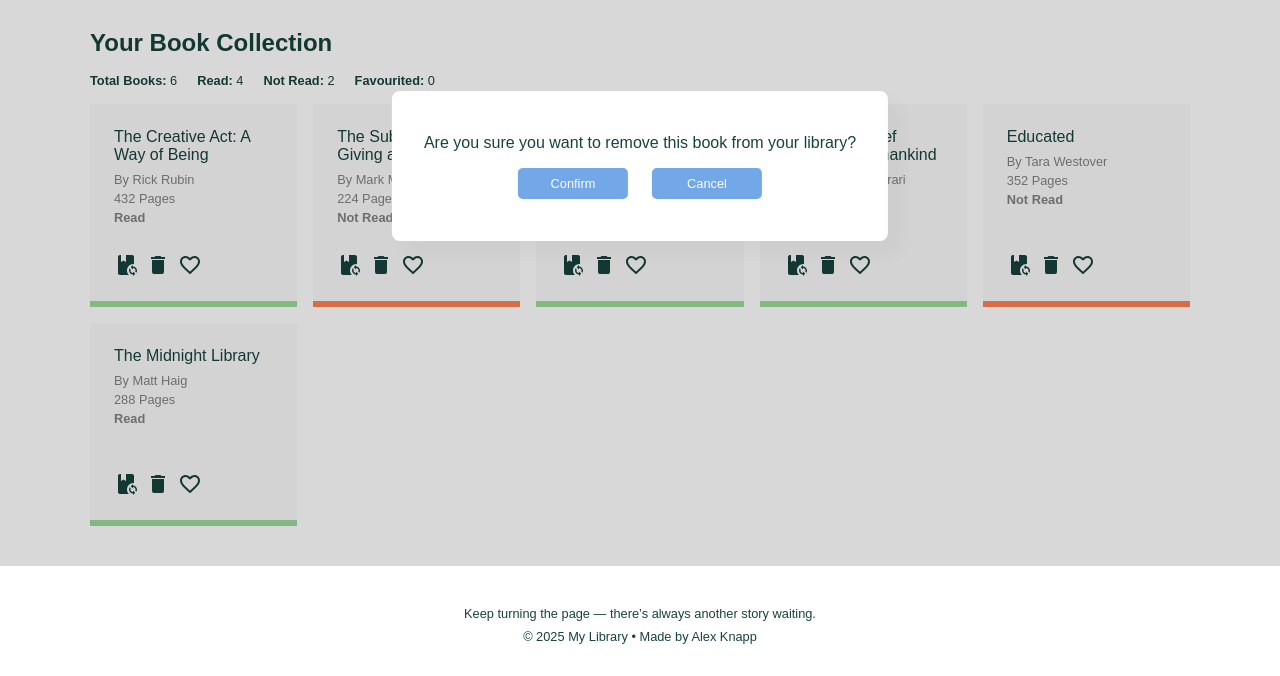
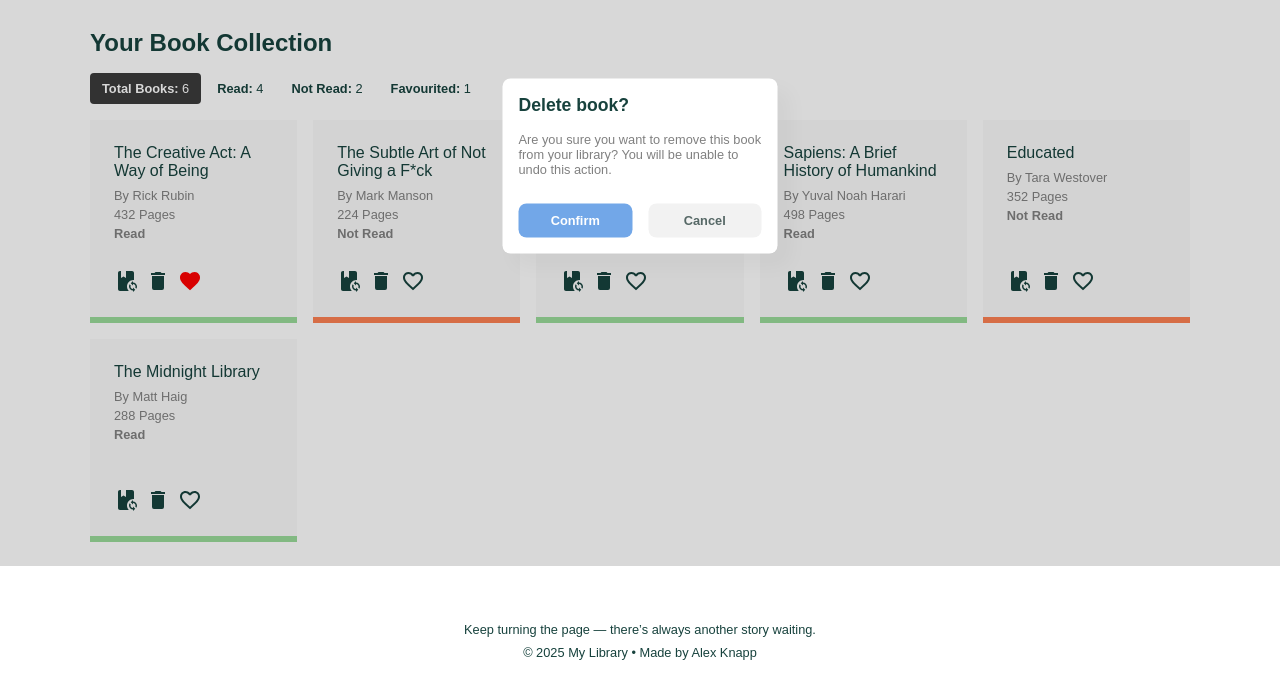
Before and after one commit to Schnappo90/library-project, a website: page index.html in a window 1280 px wide. Both pictures are taken after a click on the element 158 px from the left and 499 px from the top of the page. Shown: the part 234-910 px from the top of the page. Drawn offline with Linux system fonts and the light colour scheme.

Commit message:
Fix bug on delete alert

```diff
--- a/app.js
+++ b/app.js
@@ -45,12 +45,12 @@ overlay.addEventListener("click", () => {
    3. BOOK CONSTRUCTOR & METHODS
 ====================================== */
 
-function Book(title, author, pages, isRead) {
+function Book(title, author, pages, isRead, isFavourite = false) {
   this.title = title;
   this.author = author;
   this.pages = pages;
   this.isRead = Boolean(isRead);
-  this.isFavourite = false;
+  this.isFavourite = isFavourite;
   this.id = crypto.randomUUID();
 }
 
@@ -70,8 +70,8 @@ Book.prototype.toggleFavourite = function () {
    4. CORE DATA FUNCTIONS
 ====================================== */
 
-function addBookToLibrary(title, author, pages, isRead) {
-  const newBook = new Book(title, author, pages, isRead);
+function addBookToLibrary(title, author, pages, isRead, isFavourite) {
+  const newBook = new Book(title, author, pages, isRead, isFavourite);
   myLibrary.unshift(newBook);
 }
 
@@ -80,28 +80,22 @@ function removeFromLibrary(indexNum) {
   myLibrary.splice(indexNum, 1);
 }
 
-// function removeBookItem(e) {
-//   const card = e.currentTarget.closest(".book-card");
-//   const selectedBook = card.dataset.id;
-//   const indexToDelete = myLibrary.findIndex(
-//     (element) => element.id === selectedBook
-//   );
-//   myLibrary.splice(indexToDelete, 1);
-// }
-
 function showDeleteAlert(selectedBookId) {
   const alert = document.createElement("div");
   alert.classList.add("alert");
 
   alert.innerHTML =
-    '<p>Are you sure you want to remove this book from your library?</p><div class="buttons-group"><button class="confirm-btn btn">Confirm</button><button class="cancel-btn btn">Cancel</button></div>';
+    '<div class="alert-content"><h3 class="alert-title">Delete book?</h3><p>Are you sure you want to remove this book from your library? You will be unable to undo this action.</p></div><div class="buttons-group"><button class="confirm-btn btn">Confirm</button><button class="cancel-btn btn">Cancel</button></div>';
 
   document.body.appendChild(alert);
 
   overlay.classList.add("active");
 
+  const confirmBtn = alert.querySelector('.confirm-btn');
+  const cancelBtn = alert.querySelector('.cancel-btn');
+
   //======== confirm button ========
-  alert.querySelector(".confirm-btn").addEventListener("click", () => {
+  confirmBtn.addEventListener("click", () => {
     const indexToDelete = myLibrary.findIndex(
       (book) => book.id === selectedBookId
     );
@@ -110,15 +104,20 @@ function showDeleteAlert(selectedBookId) {
     renderLibrary(myLibrary);
     alert.remove();
     overlay.classList.remove("active");
-
   });
 
-// ======== cancel button ========
+  // ======== cancel button ========
 
-  alert.querySelector(".cancel-btn").addEventListener("click", () => {
+  cancelBtn.addEventListener("click", closeAlert);
+
+  const closeOnOverlayClick = () => closeAlert();
+  overlay.addEventListener("click", closeOnOverlayClick);
+
+  function closeAlert() {
     alert.remove();
-    overlay.classList.remove("active");
-  });
+    overlay.classList.remove('active');
+    overlay.removeEventListener("click", closeOnOverlayClick);
+  }
 }
 
 /* ======================================
@@ -320,7 +319,7 @@ addBookToLibrary(
   224,
   false
 );
-addBookToLibrary("The Creative Act: A Way of Being", "Rick Rubin", 432, true);
+addBookToLibrary("The Creative Act: A Way of Being", "Rick Rubin", 432, true, true);
 
 /* ======================================
    10. FORM HANDLING & INIT
@@ -343,3 +342,17 @@ form.addEventListener("submit", (e) => {
   renderLibrary(myLibrary);
   form.reset();
 });
+
+
+const filterOptions = document.querySelectorAll('.book-stats-wrapper p');
+
+filterOptions.forEach(filter => {
+  filter.addEventListener('click', () => {
+    let activeFilter = document.querySelector('.book-stats-wrapper p.active-filter');
+
+    if(activeFilter) {
+      activeFilter.classList.remove('active-filter')
+    }
+    filter.classList.add('active-filter');
+  })
+})
--- a/index.html
+++ b/index.html
@@ -67,7 +67,7 @@
             <section>
                 <h2>Your Book Collection</h2>
                 <div class="book-stats-wrapper">
-                    <p class="total-label"><span class="bold">Total Books: </span> <span class="total-count">0</span>
+                    <p class="total-label active-filter"><span class="bold">Total Books: </span> <span class="total-count">0</span>
                     </p>
                     <p class="total-read-label"><span class="bold">Read: </span><span class="total-read-count">0</span>
                     </p>
--- a/styles.css
+++ b/styles.css
@@ -4,6 +4,8 @@
 :root {
     /* Colours */
     --light-grey: rgb(249, 249, 249);
+    --btn-grey: rgb(242, 242, 242);
+    --btn-hover: rgb(237, 237, 237);
     --orange: rgba(253, 129, 82, 1);
     --blue: rgba(114, 167, 232);
     --btn-hover-blue: rgb(103, 149, 207);
@@ -223,14 +225,12 @@ select {
     pointer-events: all;
 }
 
-
-
 /* ===================================
    BOOK STATS & GRID
 =================================== */
 .book-stats-wrapper {
     display: flex;
-    gap: 1.25rem;
+    gap: 0.25rem;
     margin-bottom: 1rem;
 }
 
@@ -332,22 +332,16 @@ select {
 =================================== */
 
 .alert {
-
+    height: 175px;
+    width: 275px;
     background-color: white;
-}
-
-.alert {
-    /* width: 300px; */
     box-shadow: var(--box-shad);
     border-radius: 8px;
-    height: 150px;
     min-width: 250px;
-    padding: 1rem 2rem;
-    margin: auto;
+    padding: 1rem;
     display: flex;
     flex-direction: column;
-    justify-content: center;
-    align-items: center;
+    justify-content: space-between;
     position: fixed;
     top: 50%;
     left: 50%;
@@ -355,14 +349,44 @@ select {
     z-index: 10000;
 }
 
+.alert h3 {
+    font-size: 1.1rem;
+    margin-bottom: 1rem;
+}
+
 .alert p {
-    margin-bottom: 1rem;
-
+    font-size: 0.8rem;
+    color: grey;
 }
 
 .buttons-group {
     display: flex;
-    gap: 1.5rem;
+    gap: 1rem;
+    justify-self: flex-end;
+    align-self: center;
+    width: 100%;
+}
+
+.alert button {
+    width: 100%;
+    padding: 0.6rem;
+    border-radius: 8px;
+    font-weight: 600;
+    cursor: pointer;
+}
+
+.confirm-btn {
+    background-color: var(--blue);
+    color: white;
+}
+
+.cancel-btn {
+    background-color: var(--btn-grey);
+    color: var(--font-hover-clr);
+}
+
+.cancel-btn:hover {
+    background-color: var(--btn-hover);
 }
 
 /* ===================================
@@ -374,7 +398,6 @@ select {
     left: 50%;
     transform: translateX(-50%);
     background-color: #83c484;
-    /* green */
     color: var(--white);
     padding: 1.5rem 2.5rem;
     border-radius: 8px;
@@ -406,3 +429,21 @@ select {
     background-image: var(--gradient);
     margin: 10px 0 30px;
 }
+
+.book-stats-wrapper {
+    display: flex;
+    align-items: center;
+}
+
+.book-stats-wrapper p {
+    padding: 0.5rem 0.75rem;
+    background-color: transparent;
+    border-radius: 8px;
+    transition: background-color 0.3s ease;
+}
+
+.book-stats-wrapper p.active-filter {
+    background-color: rgb(59, 59, 59);
+    color: white;
+    border-radius: 4px;
+}
```
